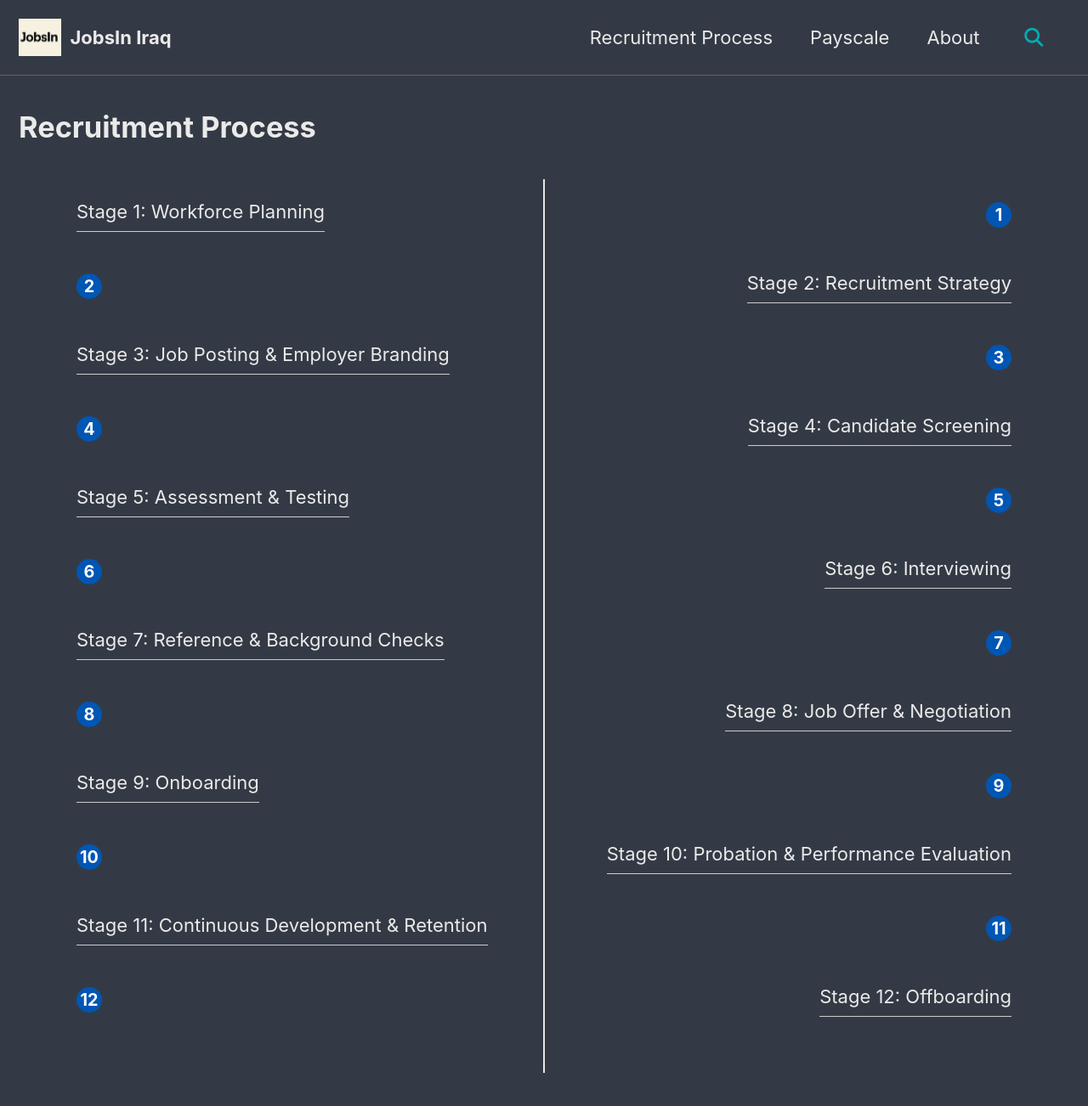
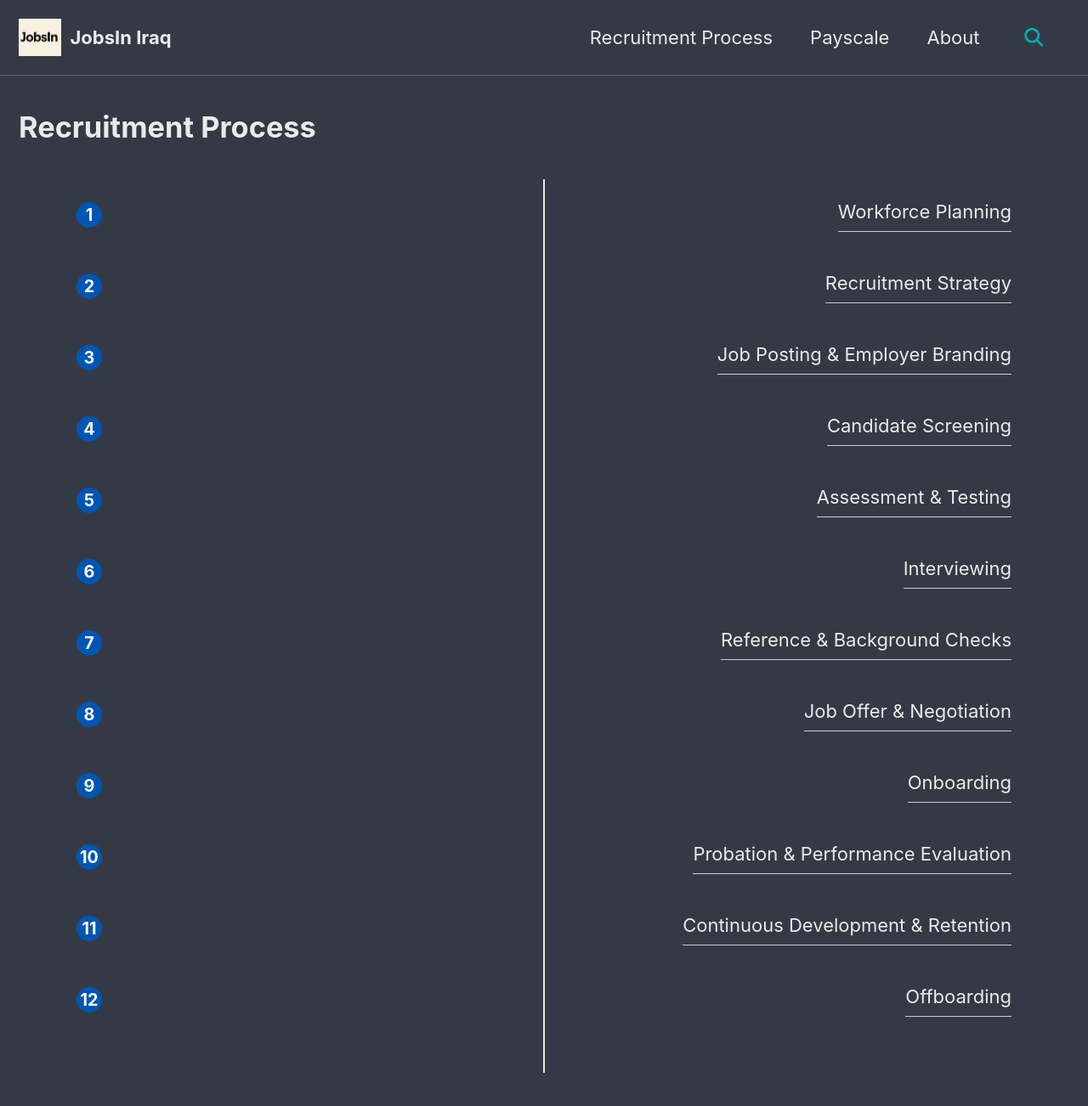
Before and after one commit to JobsInIraq/jobsiniraq.github.io, a Jekyll site: the page built from _pages/process.md, in a window 1280 px wide and 1400 px high. Shown: the top 1302 px of the window at 85% size. Built offline with Jekyll 4.4.1, drawn with Linux system fonts in a browser that asks for light colours; cached includes are drawn as plain includes.

Commit message:
Update process.md

```diff
--- a/_pages/process.md
+++ b/_pages/process.md
@@ -12,63 +12,63 @@ classes: wide
 <div class="timeline">
 
   <div class="process left">
+    <div class="content">Workforce Planning</div>
     <div class="circle">1</div>
-    <div class="content"><span class="stage">Stage 1:</span> Workforce Planning</div>
   </div>
 
   <div class="process right">
     <div class="circle">2</div>
-    <div class="content"><span class="stage">Stage 2:</span> Recruitment Strategy</div>
+    <div class="content">Recruitment Strategy</div>
   </div>
 
   <div class="process left">
+    <div class="content">Job Posting &amp; Employer Branding</div>
     <div class="circle">3</div>
-    <div class="content"><span class="stage">Stage 3:</span> Job Posting &amp; Employer Branding</div>
   </div>
 
   <div class="process right">
     <div class="circle">4</div>
-    <div class="content"><span class="stage">Stage 4:</span> Candidate Screening</div>
+    <div class="content">Candidate Screening</div>
   </div>
 
   <div class="process left">
+    <div class="content">Assessment &amp; Testing</div>
     <div class="circle">5</div>
-    <div class="content"><span class="stage">Stage 5:</span> Assessment &amp; Testing</div>
   </div>
 
   <div class="process right">
     <div class="circle">6</div>
-    <div class="content"><span class="stage">Stage 6:</span> Interviewing</div>
+    <div class="content">Interviewing</div>
   </div>
 
   <div class="process left">
+    <div class="content">Reference &amp; Background Checks</div>
     <div class="circle">7</div>
-    <div class="content"><span class="stage">Stage 7:</span> Reference &amp; Background Checks</div>
   </div>
 
   <div class="process right">
     <div class="circle">8</div>
-    <div class="content"><span class="stage">Stage 8:</span> Job Offer &amp; Negotiation</div>
+    <div class="content">Job Offer &amp; Negotiation</div>
   </div>
 
   <div class="process left">
+    <div class="content">Onboarding</div>
     <div class="circle">9</div>
-    <div class="content"><span class="stage">Stage 9:</span> Onboarding</div>
   </div>
 
   <div class="process right">
     <div class="circle">10</div>
-    <div class="content"><span class="stage">Stage 10:</span> Probation &amp; Performance Evaluation</div>
+    <div class="content">Probation &amp; Performance Evaluation</div>
   </div>
 
   <div class="process left">
+    <div class="content">Continuous Development &amp; Retention</div>
     <div class="circle">11</div>
-    <div class="content"><span class="stage">Stage 11:</span> Continuous Development &amp; Retention</div>
   </div>
 
   <div class="process right">
     <div class="circle">12</div>
-    <div class="content"><span class="stage">Stage 12:</span> Offboarding</div>
+    <div class="content">Offboarding</div>
   </div>
 
 </div>
```
